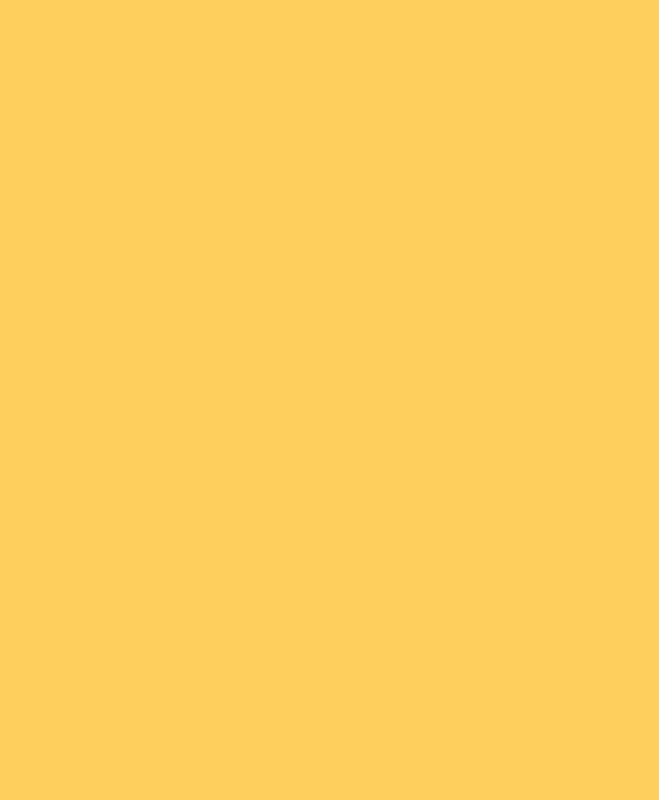
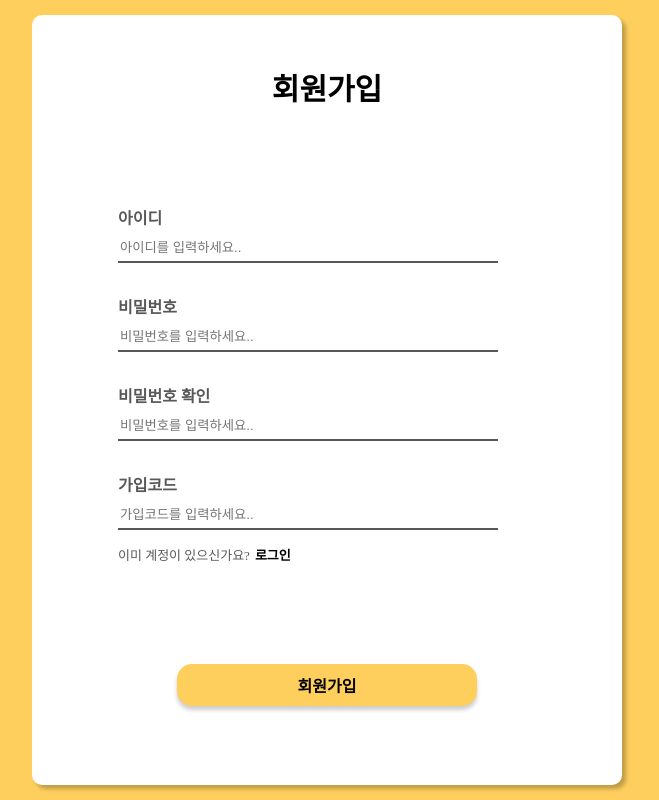
Before and after one commit to CUTY-DMS/TEAM2_CMD_FRONTEND, a React (Create React App) app: page /SignUp in a window 1280 px wide. Before the commit this address had no page. Shown: the whole page, without its empty margins (313-972 px from the left). Built offline with nearby package versions, Linux system fonts and the light colour scheme.

Commit message:
🌧 :: Login, SignUp 연결

```diff
--- a/src/App.js
+++ b/src/App.js
@@ -1,8 +1,10 @@
 import { BrowserRouter, Route, Routes } from 'react-router-dom';
 import Main from './Pages/Main';
 import Announcement from './Pages/Announcement';
-import StudentInfo from './Pages/StudentInfo';
 import AnnounceWrite from './Pages/AnnounceWrite';
+import Login from './Pages/Login';
+import SignUp from './Pages/SignUp';
+import MyProfile from './Pages/MyProfile';
 
 function App() {
   return (
@@ -10,8 +12,10 @@ function App() {
       <Routes>
         <Route path="/" element={<Main />} />
         <Route path="/Announcement" element={<Announcement />} />
-        <Route path="/StudentInfo" element={<StudentInfo />} />
         <Route path="/AnnounceWrite" element={<AnnounceWrite />} />
+        <Route path="/Login" element={<Login />} />
+        <Route path="/SignUp" element={<SignUp />} />
+        <Route path="/MyProfile" element={<MyProfile />} />
       </Routes>
     </BrowserRouter>
   );
--- a/src/Pages/Login.js
+++ b/src/Pages/Login.js
@@ -1,5 +1,6 @@
 import React from "react";
 import styled from "styled-components";
+import { Link } from 'react-router-dom';
 
 function Login() {
 	return (
@@ -16,8 +17,8 @@ function Login() {
 					<Input placeholder="비밀번호를 입력하세요.." type="password"></Input>
 					<Line></Line>
 					<AccountBox>
-						<NoAccount>아직 계정이 없으신가요? </NoAccount>
-						<SignUpButton>회원가입</SignUpButton>
+						<NoAccount>아직 계정이 없으신가요?</NoAccount>
+						<SignUpButton to="/SignUp">회원가입</SignUpButton>
 					</AccountBox>
 				</Wrapper>
 				<LoginButton>로그인</LoginButton>
@@ -89,19 +90,32 @@ const NoAccount = styled.div`
 	font-size: small;
 	color: #585858;
 `;
-const SignUpButton = styled.button`
+const SignUpButton = styled(Link)`
+	text-decoration-line: none;
 	background-color: white;
-    margin-top: -2px;
 	border: none;
 	color: black;
 	font-weight: bold;
+	font-size: small;
 	cursor: pointer;
+	&:link {
+		color: #000;
+	  	}
+	&:visited {
+		color: #000;
+	}
+	&:hover {
+	  	cursor: pointer;
+	  	color: #000;
+	}
 `;
 
 const AccountBox = styled.div`
 	display: flex;
 	flex-direction: row;
+	align-items: center;
 	padding-top: 20px;
+	gap: 5px;
 `;
 
 const LoginButton = styled.button`
--- a/src/Pages/SignUp.js
+++ b/src/Pages/SignUp.js
@@ -1,5 +1,6 @@
 import React from "react";
 import styled from "styled-components";
+import { Link } from 'react-router-dom';
 
 function SignUp() {
 	return (
@@ -29,7 +30,7 @@ function SignUp() {
 				<Wrapper>
 					<AccountBox>
 						<NoAccount>이미 계정이 있으신가요?</NoAccount>
-						<LoginButton>로그인</LoginButton>
+						<LoginButton to="/Login">로그인</LoginButton>
 					</AccountBox>
 				</Wrapper>
 				<SignUpButton>회원가입</SignUpButton>
@@ -48,7 +49,7 @@ const Body = styled.body`
 	height: 100vh;
 	margin: 0;
 	padding: 0px;
-	background: #ffcf5e;
+	background-color: #ffcf5e;
 `;
 
 const Container = styled.div`
@@ -60,23 +61,23 @@ const Container = styled.div`
 	height: 770px;
 	box-shadow: 4px 4px 4px 0px rgba(0, 0, 0, 0.25);
 	border-radius: 10px;
-	background: #fff;
+	background-color: white;
 `;
 
 const Title = styled.div`
+	padding-top: 50px;
+	padding-bottom: 80px;
 	font-size: 30px;
 	font-weight: 1000;
-	padding-top: 50px;
-	padding-bottom: 80px;
 `;
 
 const Wrapper = styled.div`
 	display: flex;
 	flex-direction: column;
 	justify-content: center;
+	margin-bottom: 20px;
 	width: 418px;
 	height: 69px;
-	margin-bottom: 20px;
 `;
 
 const SignTitle = styled.div`
@@ -104,18 +105,30 @@ const NoAccount = styled.div`
 	font-size: small;
 	color: #585858;
 `;
-const LoginButton = styled.button`
-	margin-top: -2px;
+const LoginButton = styled(Link)`
+	text-decoration-line: none;
 	background-color: white;
 	border: none;
 	color: black;
 	font-weight: bold;
+	font-size: small;
 	cursor: pointer;
+	&:link {
+		color: #000;
+	}
+	&:visited {
+		color: #000;
+	}
+	&:hover {
+	  	cursor: pointer;
+	  	color: #000;
+	}
 `;
 
 const AccountBox = styled.div`
 	display: flex;
     margin-bottom: 50px;
+	gap: 5px;
 `;
 const SignUpButton = styled.button`
 	background-color: #ffcf5e;
```
